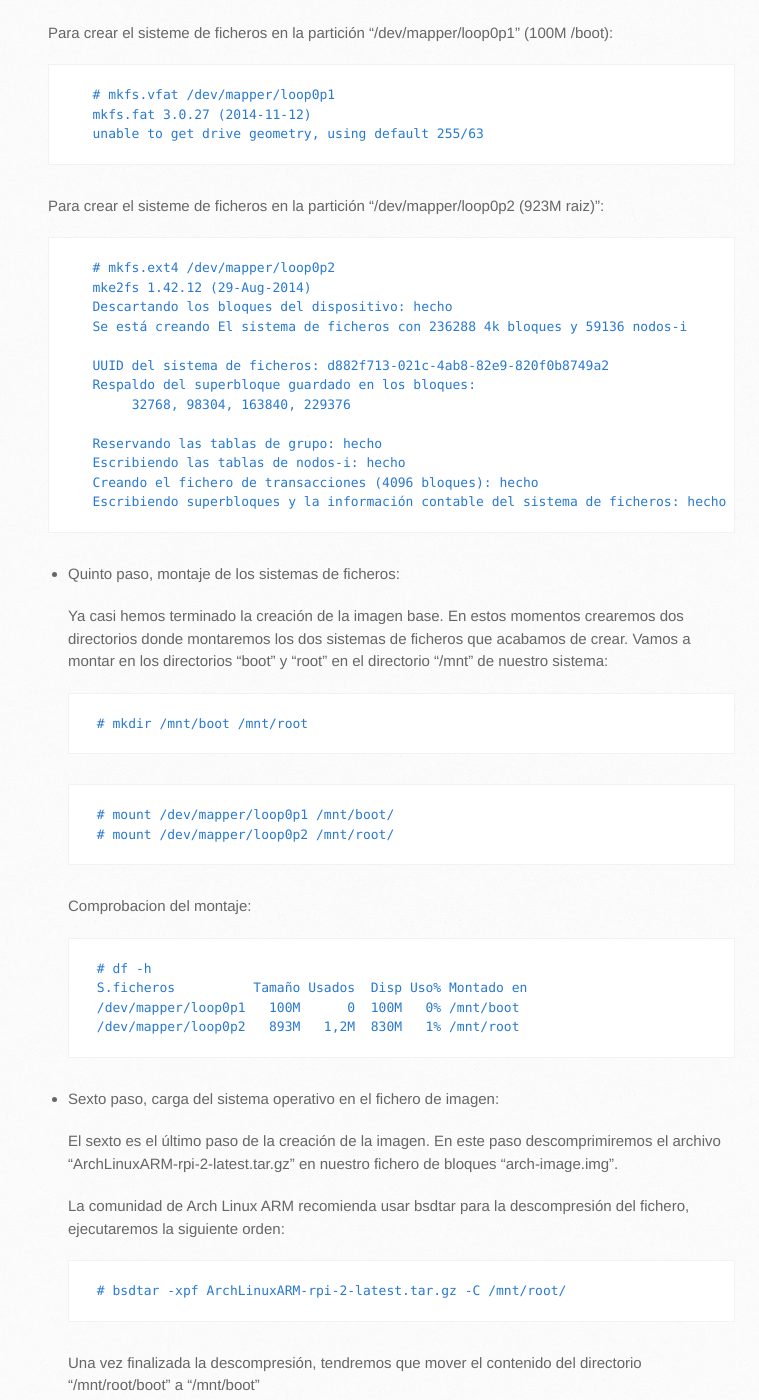
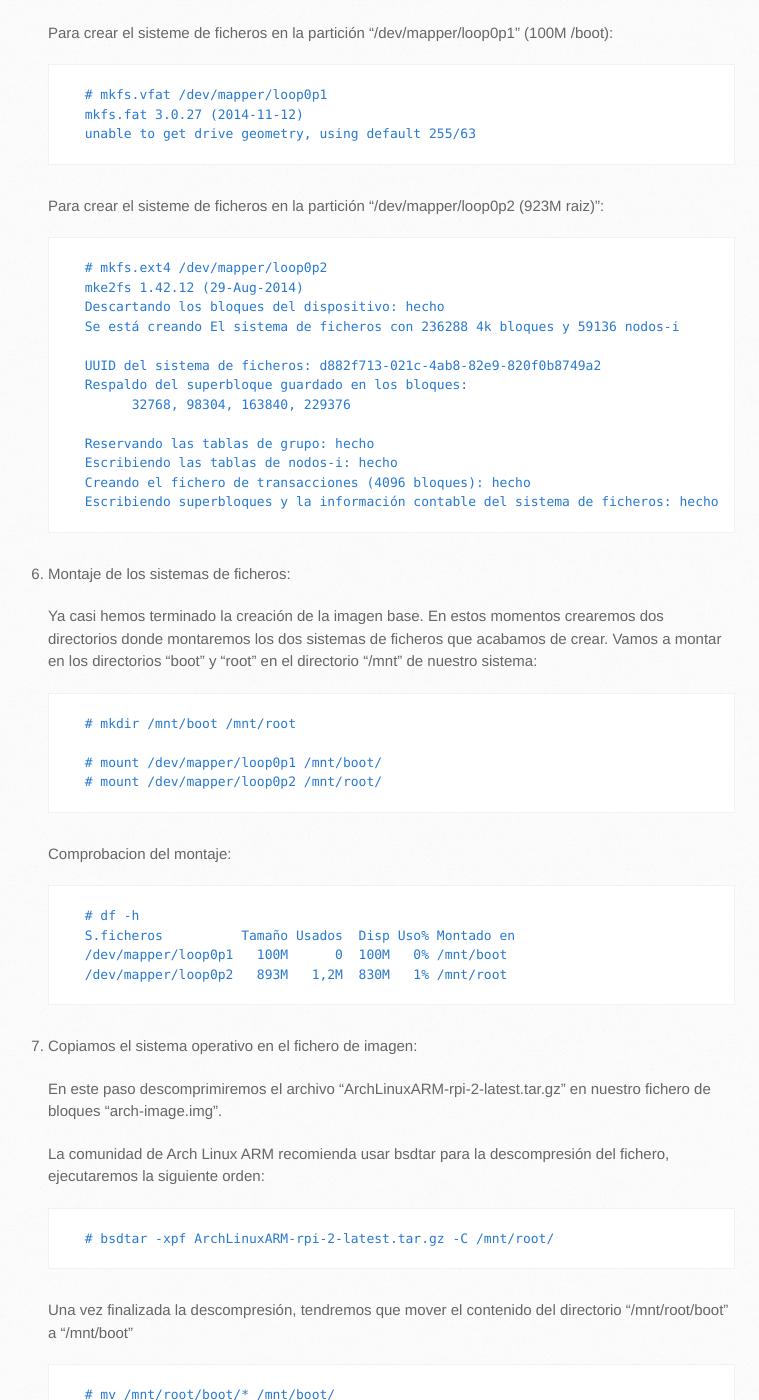
Before and after one commit to dpalomar/cluster_raspberrypi, a Jekyll site: the page built from imagen_base.md, in a window 1280 px wide and 1400 px high, scrolled down 3607 px. Shown: the whole window, without its empty margins (125-884 px from the left). Built offline with Jekyll 4.4.1, drawn with Linux system fonts in a browser that asks for light colours; some of the changed text lies outside the part shown.

Commit message:
Corrección de imagen_base.md

````diff
--- a/imagen_base.md
+++ b/imagen_base.md
@@ -126,75 +126,62 @@ Instalamos los paquetes con:
 
       Para crear el sisteme de ficheros en la partición "/dev/mapper/loop0p1" (100M /boot):
 
-      ```bash
-      # mkfs.vfat /dev/mapper/loop0p1
-      mkfs.fat 3.0.27 (2014-11-12)
-      unable to get drive geometry, using default 255/63
-      ```
+         # mkfs.vfat /dev/mapper/loop0p1
+         mkfs.fat 3.0.27 (2014-11-12)
+         unable to get drive geometry, using default 255/63
 
       Para crear el sisteme de ficheros en la partición  "/dev/mapper/loop0p2 (923M raiz)":
 
-      ```bash
-      # mkfs.ext4 /dev/mapper/loop0p2
-      mke2fs 1.42.12 (29-Aug-2014)
-      Descartando los bloques del dispositivo: hecho
-      Se está creando El sistema de ficheros con 236288 4k bloques y 59136 nodos-i
+         # mkfs.ext4 /dev/mapper/loop0p2
+         mke2fs 1.42.12 (29-Aug-2014)
+         Descartando los bloques del dispositivo: hecho
+         Se está creando El sistema de ficheros con 236288 4k bloques y 59136 nodos-i
 
-      UUID del sistema de ficheros: d882f713-021c-4ab8-82e9-820f0b8749a2
-      Respaldo del superbloque guardado en los bloques:
-      	32768, 98304, 163840, 229376
+         UUID del sistema de ficheros: d882f713-021c-4ab8-82e9-820f0b8749a2
+         Respaldo del superbloque guardado en los bloques:
+         	32768, 98304, 163840, 229376
 
-      Reservando las tablas de grupo: hecho
-      Escribiendo las tablas de nodos-i: hecho
-      Creando el fichero de transacciones (4096 bloques): hecho
-      Escribiendo superbloques y la información contable del sistema de ficheros: hecho
-      ```
+         Reservando las tablas de grupo: hecho
+         Escribiendo las tablas de nodos-i: hecho
+         Creando el fichero de transacciones (4096 bloques): hecho
+         Escribiendo superbloques y la información contable del sistema de ficheros: hecho
 
-   * Quinto paso, montaje de los sistemas de ficheros:
+
+6. Montaje de los sistemas de ficheros:
 
       Ya casi hemos terminado la creación de la imagen base. En estos momentos crearemos dos directorios donde montaremos los dos sistemas de ficheros que acabamos de crear. Vamos a montar en los directorios "boot" y "root" en el directorio "/mnt" de nuestro sistema:
 
-      ```bash
-      # mkdir /mnt/boot /mnt/root
-      ```
+         # mkdir /mnt/boot /mnt/root
 
-      ```bash
-      # mount /dev/mapper/loop0p1 /mnt/boot/
-      # mount /dev/mapper/loop0p2 /mnt/root/
-      ```
+         # mount /dev/mapper/loop0p1 /mnt/boot/
+         # mount /dev/mapper/loop0p2 /mnt/root/
+
       Comprobacion del montaje:
 
-      ```bash
-      # df -h
-      S.ficheros          Tamaño Usados  Disp Uso% Montado en
-      /dev/mapper/loop0p1   100M      0  100M   0% /mnt/boot
-      /dev/mapper/loop0p2   893M   1,2M  830M   1% /mnt/root
-      ```
 
-   * Sexto paso, carga del sistema operativo en el fichero de imagen:
+         # df -h
+         S.ficheros          Tamaño Usados  Disp Uso% Montado en
+         /dev/mapper/loop0p1   100M      0  100M   0% /mnt/boot
+         /dev/mapper/loop0p2   893M   1,2M  830M   1% /mnt/root
 
-      El sexto es el último paso de la creación de la imagen. En este paso descomprimiremos el archivo "ArchLinuxARM-rpi-2-latest.tar.gz" en nuestro fichero de bloques "arch-image.img".
+7. Copiamos el sistema operativo en el fichero de imagen:
+
+      En este paso descomprimiremos el archivo "ArchLinuxARM-rpi-2-latest.tar.gz" en nuestro fichero de bloques "arch-image.img".
 
       La comunidad de Arch Linux ARM recomienda usar bsdtar para la descompresión del fichero, ejecutaremos la siguiente orden:
 
-      ```bash
-      # bsdtar -xpf ArchLinuxARM-rpi-2-latest.tar.gz -C /mnt/root/
-      ```
+         # bsdtar -xpf ArchLinuxARM-rpi-2-latest.tar.gz -C /mnt/root/
+
       Una vez finalizada la descompresión, tendremos que mover el contenido del directorio "/mnt/root/boot" a "/mnt/boot"
 
-      ```bash
-      # mv /mnt/root/boot/* /mnt/boot/
-      ```
+         # mv /mnt/root/boot/* /mnt/boot/
 
       Sincronizamos los dispositivos de bloques para asegurarnos su correcta escritura y desmontamos todo:
 
-      ```bash
-      # sync
-      # umount /dev/mapper/loop0p{1,2}
-      # losetup -d /dev/loop0
-      # rmdir /mnt/root /mnt/boot
-      ```
-
+         # sync
+         # umount /dev/mapper/loop0p{1,2}
+         # losetup -d /dev/loop0
+         # rmdir /mnt/root /mnt/boot
 
 Una vez finalizado el sexto paso obtendremos una imagen base de Arch Linux lista para cargar en nuestras Raspberry Pis.
 Podremos ver como hacerlo en el siguiente apartado de nuestro proyecto:
````
